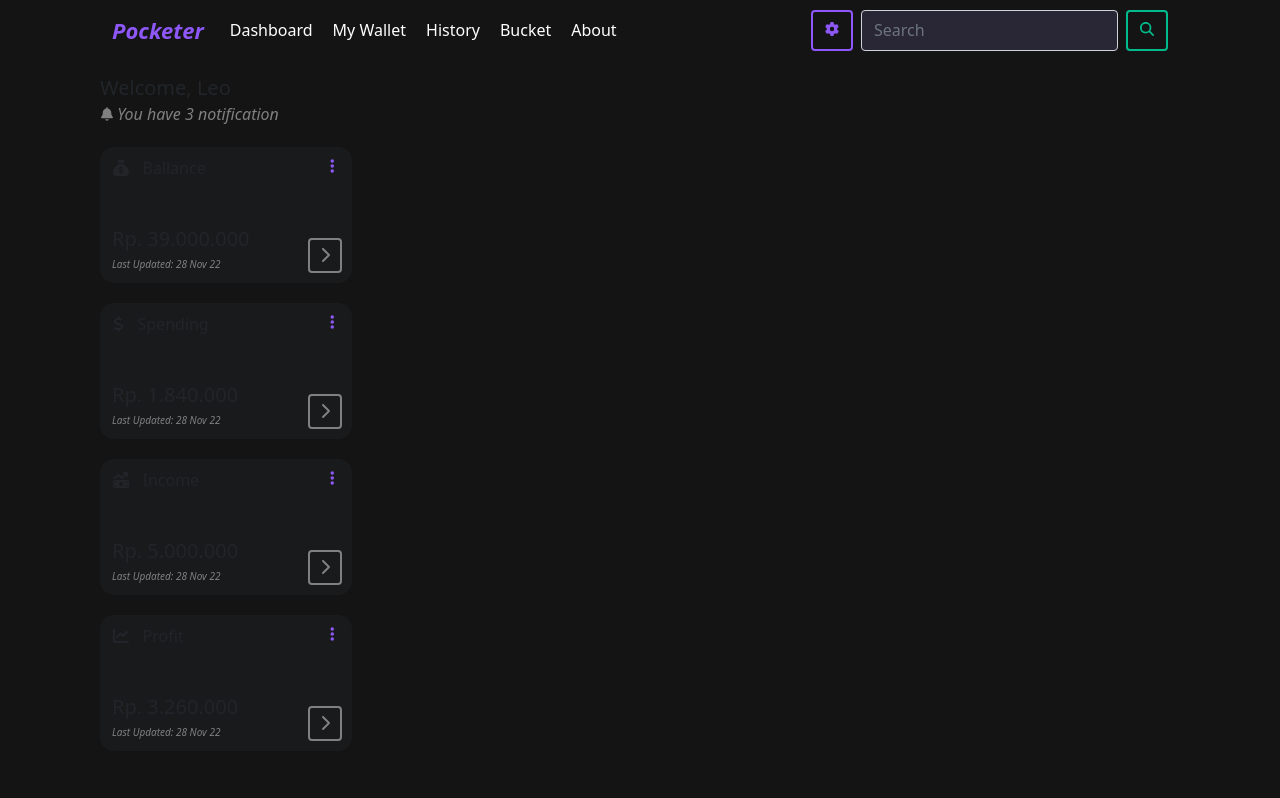
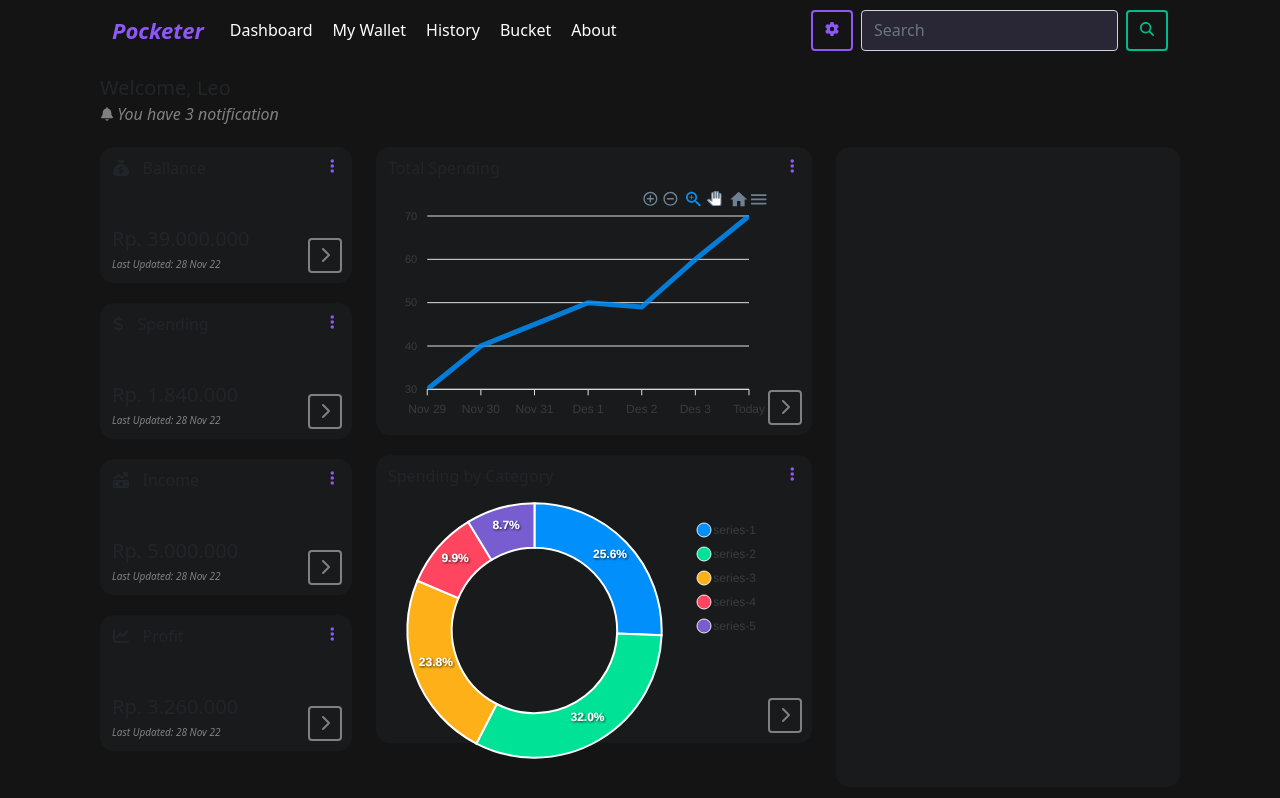
Before and after one commit to FlazeFy/Pocketer, a Next.js app: page / in a window 1280 px wide. Built offline with nearby package versions, Linux system fonts and the light colour scheme.

Commit message:
dashboard spending per day and category chart

```diff
--- /dev/null
+++ b/components/chart/category.js
@@ -0,0 +1,42 @@
+
+import React, { Component } from "react";
+import Chart from "react-apexcharts";
+//Font awesome icon
+import { library } from "@fortawesome/fontawesome-svg-core"
+import { FontAwesomeIcon } from '@fortawesome/react-fontawesome'
+import { faChevronRight, faEllipsisVertical } from "@fortawesome/free-solid-svg-icons"
+
+
+class CategoryChart extends Component {
+  constructor(props) {
+    super(props);
+
+    this.state = {
+        options: {},
+        series: [44, 55, 41, 17, 15],
+        labels: ['A', 'B', 'C', 'D', 'E']
+    }
+  }
+
+  render() {
+    return (
+        <div className="chart-highlight">
+            <h6>Spending by Category</h6>
+            <button className="btn btn-transparent box-setting" title="Setting"><FontAwesomeIcon icon={faEllipsisVertical} width="4.5px"/></button>
+            <div className="SpendingChart me-4">
+                <div className="row">
+                    <div className="mixed-chart">
+                        <Chart
+                        options={this.state.options}
+                        series={this.state.series}
+                        type="donut"/>
+                    </div>
+                </div>
+            </div>
+            <button className="btn btn-outline-more box-more" title="See more"><FontAwesomeIcon icon={faChevronRight} width="14px"/></button>
+        </div>
+    );
+  }
+}
+
+export default CategoryChart;
--- /dev/null
+++ b/components/chart/purchased.js
@@ -0,0 +1,13 @@
+//Font awesome icon
+import { library } from "@fortawesome/fontawesome-svg-core"
+import { FontAwesomeIcon } from '@fortawesome/react-fontawesome'
+import { faGear, faMagnifyingGlass } from "@fortawesome/free-solid-svg-icons"
+import { } from "@fortawesome/free-regular-svg-icons"
+
+export default function Purchased() {
+    return (
+        <div className="table-highlight">
+
+        </div>
+    )
+}
--- /dev/null
+++ b/components/chart/spending.js
@@ -0,0 +1,53 @@
+
+import React, { Component } from "react";
+import Chart from "react-apexcharts";
+//Font awesome icon
+import { library } from "@fortawesome/fontawesome-svg-core"
+import { FontAwesomeIcon } from '@fortawesome/react-fontawesome'
+import { faChevronRight, faEllipsisVertical } from "@fortawesome/free-solid-svg-icons"
+
+
+class SpendingChart extends Component {
+  constructor(props) {
+    super(props);
+
+    this.state = {
+      options: {
+        chart: {
+          id: "basic-bar"
+        },
+        xaxis: {
+          categories: ["Nov 29", "Nov 30", "Nov 31", "Des 1", "Des 2", "Des 3", "Today"]
+        }
+      },
+      series: [
+        {
+          name: "series-1",
+          data: [30, 40, 45, 50, 49, 60, 70]
+        }
+      ]
+    };
+  }
+
+  render() {
+    return (
+        <div className="chart-highlight">
+            <h6>Total Spending</h6>
+            <button className="btn btn-transparent box-setting" title="Setting"><FontAwesomeIcon icon={faEllipsisVertical} width="4.5px"/></button>
+            <div className="SpendingChart me-4">
+                <div className="row">
+                    <div className="mixed-chart">
+                        <Chart
+                        options={this.state.options}
+                        series={this.state.series}
+                        type="line"/>
+                    </div>
+                </div>
+            </div>
+            <button className="btn btn-outline-more box-more" title="See more"><FontAwesomeIcon icon={faChevronRight} width="14px"/></button>
+        </div>
+    );
+  }
+}
+
+export default SpendingChart;
--- a/package.json
+++ b/package.json
@@ -14,12 +14,14 @@
     "@fortawesome/free-regular-svg-icons": "^6.2.1",
     "@fortawesome/free-solid-svg-icons": "^6.2.1",
     "@fortawesome/react-fontawesome": "^0.2.0",
+    "apexcharts": "^3.36.3",
     "bootstrap": "^5.0.1",
     "eslint": "8.28.0",
     "eslint-config-next": "13.0.5",
     "font-awesome": "^4.7.0",
     "next": "13.0.5",
     "react": "18.2.0",
+    "react-apexcharts": "^1.4.0",
     "react-dom": "18.2.0"
   }
 }
--- a/pages/index.js
+++ b/pages/index.js
@@ -1,6 +1,9 @@
 import { faArrowRight } from '@fortawesome/free-solid-svg-icons'
 import Head from 'next/head'
 import Image from 'next/image'
+import CategoryChart from '../components/chart/category'
+import Purchased from '../components/chart/purchased'
+import SpendingChart from '../components/chart/spending'
 import Navbar from '../components/navbar/navbar'
 import Welcome from '../components/welcome/welcome'
 import styles from '../styles/Home.module.css'
@@ -20,11 +23,15 @@ export default function Home() {
           <Navbar/>
           <Welcome/>
           <div className='row'>
-            <div className='col-lg-3 col-md-4 col-sm-6'>
+            <div className='col-lg-3 col-md-3 col-sm-6'>
               <Highlight/>
             </div>
-            <div className='col-lg-9 col-md-8 col-sm-6'>
-
+            <div className='col-lg-5 col-md-3 col-sm-6'>
+              <SpendingChart/>
+              <CategoryChart/>
+            </div>
+            <div className='col-lg-4 col-md-6 col-sm-12'>
+              <Purchased/>
             </div>
           </div>
         </main>
--- a/styles/highlight.css
+++ b/styles/highlight.css
@@ -1,6 +1,24 @@
 .box-highlight{
     background: #191a1b;
     height: 17vh;
+    min-height: 120px;
+    border-radius: 14px;
+    margin-top: 20px;
+    position: relative;
+    padding: 12px;
+}
+.chart-highlight{
+    background: #191a1b;
+    height: 36vh;
+    min-height: 120px;
+    border-radius: 14px;
+    margin-top: 20px;
+    position: relative;
+    padding: 12px;
+}
+.table-highlight{
+    background: #191a1b;
+    height: 80vh;
     min-height: 120px;
     border-radius: 14px;
     margin-top: 20px;
```
Also changed, not shown: 1 other file (tests, documents, lock files or other folders).
